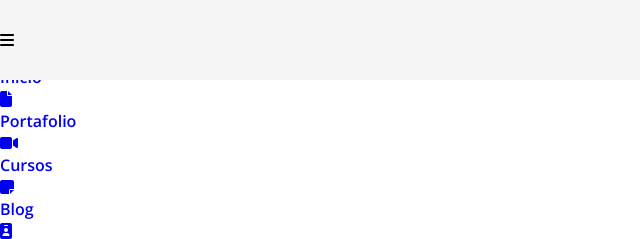
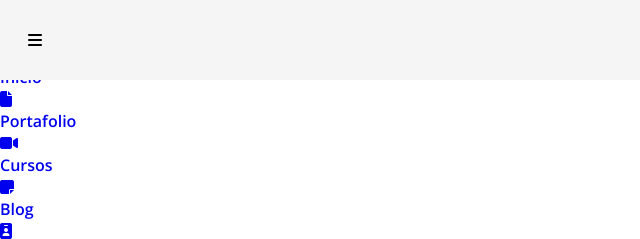
Before and after one commit to gchnick/menu-lateral-despegable, a plain HTML site: page index.html in a window 1280 px wide. Shown: the top 239 px of the page, 0-640 px from the left. Drawn offline with nearby package versions, Linux system fonts and the light colour scheme.

Commit message:
Fix: nombre de la clase icono menu

```diff
--- a/index.html
+++ b/index.html
@@ -12,7 +12,7 @@
 <body>
 
     <header>
-        <div class="icon_menu">
+        <div class="icon__menu">
             <i class="fas fa-bars"></i>
         </div>
     </header>
```
